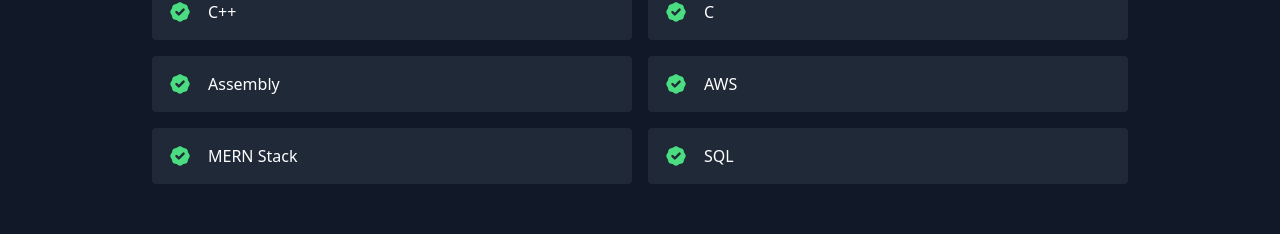
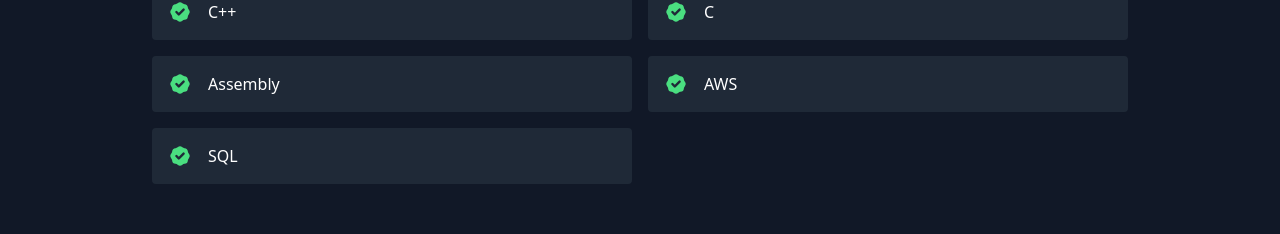
Before and after one commit to kadinsayani/kadinsayaniportfolio, a React (Create React App) app: page / in a window 1280 px wide. Shown: the part 1408-1642 px from the top of the page. Built offline with nearby package versions, Linux system fonts and the light colour scheme.

Commit message:
fixed typo

```diff
--- a/src/data.js
+++ b/src/data.js
@@ -24,6 +24,5 @@
   "C",
   "Assembly",
   "AWS",
-  "MERN Stack",
   "SQL",
 ];
```
